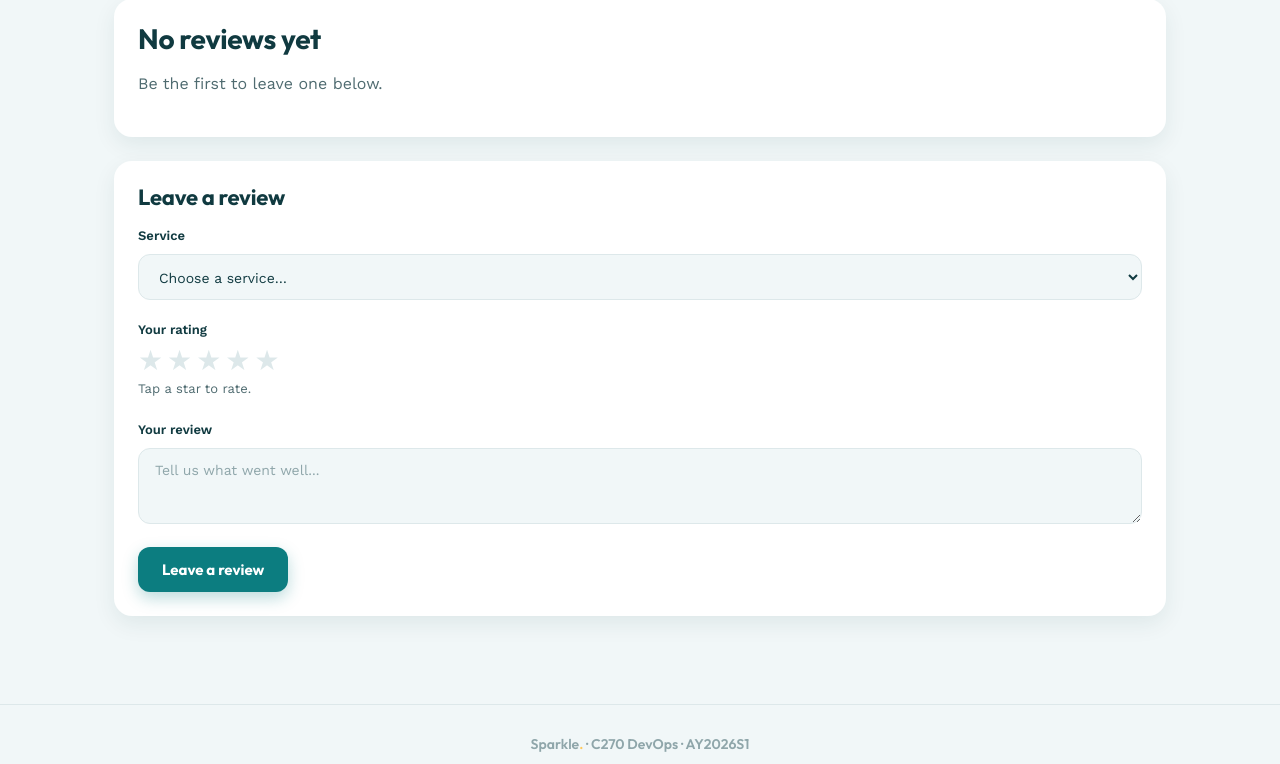
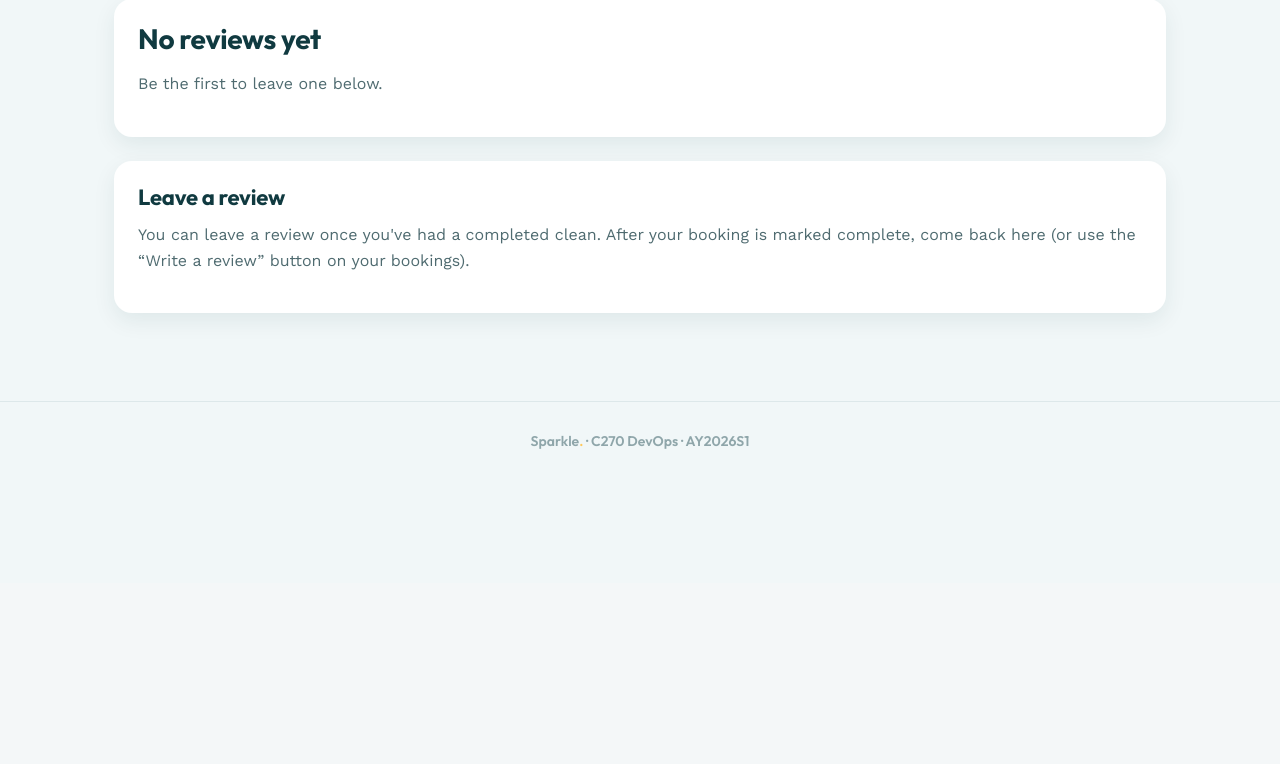
Before and after one commit to Hao-Jun-rp/C270-Team2, a Flask app: page /reviews/ in a window 1280 px wide. Shown: the part 217-981 px from the top of the page. After the commit the page ends 666 px from the top, so only its background shows below. Run offline with Flask 3, Linux system fonts and the light colour scheme; the visitor is signed in with stand-in values (Sample User, id 1); data that the repository does not hold is empty.

Commit message:
changes based on the logic review

```diff
--- a/app/admin/routes.py
+++ b/app/admin/routes.py
@@ -25,7 +25,7 @@ SERVICES   (/admin/services)
 from datetime import datetime
 
 from flask import (Blueprint, render_template, request, redirect,
-                   url_for, flash, abort)
+                   url_for, flash, abort, jsonify)
 
 from ..extensions import db
 from ..models import User, Service, Booking, Review, Notification
@@ -36,6 +36,16 @@ admin_bp = Blueprint("admin", __name__, url_prefix="/admin",
                      template_folder="templates")
 
 BOOKING_STATUSES = ["Pending", "Confirmed", "Completed", "Cancelled"]
+
+# Which status changes an admin is allowed to make. Completed and Cancelled
+# are terminal (no onward moves). This is enforced server-side so a crafted
+# request can't do nonsense like Completed -> Pending.
+ALLOWED_TRANSITIONS = {
+    "Pending":   {"Confirmed", "Cancelled"},
+    "Confirmed": {"Completed", "Cancelled"},
+    "Completed": set(),
+    "Cancelled": set(),
+}
 
 
 # ---------------------------------------------------------------
@@ -70,6 +80,16 @@ def dashboard():
                            recent_bookings=recent_bookings)
 
 
+@admin_bp.route("/api/pending-count")
+@admin_required
+def pending_count():
+    """Polled by the navbar so the admin badge updates without a refresh.
+    Returns how many things currently need admin attention."""
+    pending = (Booking.query.filter_by(status="Pending").count()
+               + Review.query.filter_by(status="Pending").count())
+    return jsonify({"pending": pending})
+
+
 # ===============================================================
 # Bookings management
 # ===============================================================
@@ -96,6 +116,11 @@ def update_booking_status(booking_id):
         return redirect(url_for("admin.bookings"))
     if new_status == booking.status:
         flash(f"Booking {booking.display_id} is already {new_status}.", "error")
+        return redirect(url_for("admin.bookings"))
+    if new_status not in ALLOWED_TRANSITIONS.get(booking.status, set()):
+        # e.g. trying to move a Completed/Cancelled booking, or an illogical jump.
+        flash(f"Can't change booking {booking.display_id} from "
+              f"{booking.status} to {new_status}.", "error")
         return redirect(url_for("admin.bookings"))
 
     booking.status = new_status
--- a/app/auth/routes.py
+++ b/app/auth/routes.py
@@ -30,6 +30,8 @@ def register():
         # ---- Checks (stop at the first problem) ----
         if not name or not email or not password:
             flash("Please fill in every field.", "error")
+        elif len(name) > 80:
+            flash("Name is too long (max 80 characters).", "error")
         elif not EMAIL_RE.match(email):
             flash("Please enter a valid email address.", "error")
         elif len(password) < 6:
--- a/app/auth/templates/auth/register.html
+++ b/app/auth/templates/auth/register.html
@@ -6,7 +6,7 @@
   <p class="text-muted" style="margin-bottom:24px">It only takes a few seconds.</p>
   <form method="POST" action="{{ url_for('auth.register') }}">
     <label class="field-label">Name</label>
-    <input class="input" type="text" name="name" value="{{ name or '' }}" placeholder="Your name" required style="margin-bottom:16px">
+    <input class="input" type="text" name="name" value="{{ name or '' }}" placeholder="Your name" maxlength="80" required style="margin-bottom:16px">
     <label class="field-label">Email</label>
     <input class="input" type="email" name="email" value="{{ email or '' }}" placeholder="you@example.com" required style="margin-bottom:16px">
     <label class="field-label">Password</label>
--- a/app/booking/routes.py
+++ b/app/booking/routes.py
@@ -9,6 +9,7 @@ BOOKING (Ashish) — connected to the database.
   checked (Luhn, expiry, CVV) and then DISCARDED — never stored.
 - Submitting saves a real Booking row AND fires a real notification.
 - The list page shows that user's real bookings.
+- Customers can CANCEL or EDIT their own upcoming bookings (see bottom).
 """
 import math
 import re
@@ -120,8 +121,33 @@ def validate_card(form):
     return None
 
 
+def validate_slot(service, date_str, time_str):
+    """Shared date+slot validation used by BOTH create and edit.
+    Returns (parsed_date, error_message). parsed_date is a date object
+    when valid, else None."""
+    parsed_date = None
+    if date_str:
+        try:
+            parsed_date = datetime.strptime(date_str, "%Y-%m-%d").date()
+        except ValueError:
+            parsed_date = None
+
+    if not parsed_date:
+        return None, "That date doesn't look right — please pick a valid date."
+    if parsed_date < date.today():
+        return None, "You can't book a date in the past — please pick today or a later date."
+
+    valid_slots = slots_for(duration_hours(service.duration))
+    if time_str not in valid_slots:
+        return None, (f"That time slot doesn't fit {service.name} "
+                      f"({service.duration}) — please pick a slot from the list.")
+    if parsed_date == date.today() and slot_start_passed(time_str):
+        return None, "That time slot has already started — please pick a later slot."
+    return parsed_date, None
+
+
 # =========================================================
-# Routes
+# List + create
 # =========================================================
 @booking_bp.route("/")
 @login_required
@@ -149,8 +175,6 @@ def add_booking():
     today = date.today().isoformat()
 
     def show_form(form_values):
-        """Re-render the form (used for errors), keeping what was typed.
-        Card fields are deliberately NOT echoed back."""
         sid = form_values.get("service_id")
         return render_template(
             "booking/addbooking.html",
@@ -169,32 +193,15 @@ def add_booking():
 
         service = Service.query.get(service_id) if service_id else None
 
-        # Parse + validate the date: must be a real date, and not in the past.
+        error = None
         parsed_date = None
-        if booking_date:
-            try:
-                parsed_date = datetime.strptime(booking_date, "%Y-%m-%d").date()
-            except ValueError:
-                parsed_date = None
-
-        error = None
         if not service or not booking_date or not time or not address:
             error = "Please pick a service and fill in the date, time and address."
-        elif not parsed_date:
-            error = "That date doesn't look right — please pick a valid date."
-        elif parsed_date < date.today():
-            error = "You can't book a date in the past — please pick today or a later date."
-        elif time not in services_meta[service.id]["slots"]:
-            # Blocks stale/forged slots, e.g. a 1-hour slot for a 5-hour job.
-            error = (f"That time slot doesn't fit {service.name} "
-                     f"({service.duration}) — please pick a slot from the list.")
-        elif parsed_date == date.today() and slot_start_passed(time):
-            # Booking for TODAY: the slot's start time must still be ahead of
-            # us. (Rejecting past dates isn't enough — "09:00" is invalid at 3pm.)
-            error = "That time slot has already started — please pick a later slot."
-        elif payment_method not in PAYMENT_METHODS:
+        else:
+            parsed_date, error = validate_slot(service, booking_date, time)
+        if not error and payment_method not in PAYMENT_METHODS:
             error = "Please choose how you'd like to pay."
-        elif payment_method == "Card":
+        elif not error and payment_method == "Card":
             error = validate_card(request.form)  # None if the card is fine
 
         if error:
@@ -210,7 +217,7 @@ def add_booking():
         booking = Booking(
             user_id=current_user.id,
             service_id=service.id,
-            date=booking_date,
+            date=parsed_date,
             time=time,
             address=address,
             notes=notes,
@@ -221,11 +228,10 @@ def add_booking():
         db.session.add(booking)
         db.session.commit()
 
-        # Fire a REAL notification off the real booking (not hand-typed/demo data).
         from ..notifications.routes import create_notification
         create_notification(
             current_user.id,
-            f"Your booking for {service.name} on {booking_date} at {time} "
+            f"Your booking for {service.name} on {parsed_date.isoformat()} at {time} "
             f"has been received and is pending confirmation.",
             link=url_for("booking.index"),
         )
@@ -243,3 +249,117 @@ def add_booking():
         selected_slots=services_meta.get(preselect, {}).get("slots", []),
         form={"service_id": preselect},
     )
+
+
+# =========================================================
+# Customer self-service: EDIT and CANCEL own bookings
+# =========================================================
+# A customer can only touch a booking that is theirs AND still upcoming
+# (Pending or Confirmed). Completed/Cancelled bookings are locked.
+EDITABLE_STATUSES = ("Pending", "Confirmed")
+
+
+def _own_active_booking_or_none(booking_id):
+    """Fetch a booking only if it belongs to the current user and is still
+    Pending/Confirmed. Returns None otherwise (used to block tampering)."""
+    booking = Booking.query.filter_by(id=booking_id,
+                                      user_id=current_user.id).first()
+    if not booking or booking.status not in EDITABLE_STATUSES:
+        return None
+    return booking
+
+
+@booking_bp.route("/<int:booking_id>/edit", methods=["GET", "POST"])
+@login_required
+def edit_booking(booking_id):
+    booking = _own_active_booking_or_none(booking_id)
+    if not booking:
+        flash("That booking can't be edited (it may be completed or cancelled).",
+              "error")
+        return redirect(url_for("booking.index"))
+
+    # The service is fixed on edit — to change service, cancel + rebook.
+    service = booking.service
+    slots = slots_for(duration_hours(service.duration))
+    today = date.today().isoformat()
+
+    if request.method == "POST":
+        booking_date = request.form.get("date", "").strip()
+        time = request.form.get("time", "").strip()
+        address = request.form.get("address", "").strip()
+        notes = request.form.get("notes", "").strip()
+
+        error = None
+        if not booking_date or not time or not address:
+            error = "Please fill in the date, time and address."
+        else:
+            parsed_date, error = validate_slot(service, booking_date, time)
+
+        if error:
+            flash(error, "error")
+            return render_template("booking/editbooking.html", booking=booking,
+                                   service=service, slots=slots, today=today,
+                                   form={"date": booking_date, "time": time,
+                                         "address": address, "notes": notes})
+
+        # Did anything actually change? (used to decide re-confirmation)
+        changed = (parsed_date != booking.date or time != booking.time
+                   or address != booking.address or (notes or "") != (booking.notes or ""))
+
+        booking.date = parsed_date
+        booking.time = time
+        booking.address = address
+        booking.notes = notes
+
+        # Editing a CONFIRMED booking sends it back to Pending so the admin
+        # re-confirms it (availability may have changed). Pending stays Pending.
+        reverted = False
+        if changed and booking.status == "Confirmed":
+            booking.status = "Pending"
+            reverted = True
+
+        db.session.commit()
+
+        if reverted:
+            from ..notifications.routes import create_notification
+            create_notification(
+                current_user.id,
+                f"Your {service.name} booking was updated and is pending "
+                f"re-confirmation.",
+                link=url_for("booking.index"))
+            flash("Booking updated. Because you changed a confirmed booking, "
+                  "it's pending re-confirmation.", "success")
+        else:
+            flash("Booking updated.", "success")
+        return redirect(url_for("booking.index"))
+
+    # GET — pre-fill the form with the current values.
+    return render_template("booking/editbooking.html", booking=booking,
+                           service=service, slots=slots, today=today,
+                           form={"date": booking.date.isoformat(),
+                                 "time": booking.time,
+                                 "address": booking.address,
+                                 "notes": booking.notes or ""})
+
+
+@booking_bp.route("/<int:booking_id>/cancel", methods=["POST"])
+@login_required
+def cancel_booking(booking_id):
+    booking = _own_active_booking_or_none(booking_id)
+    if not booking:
+        flash("That booking can't be cancelled (it may be completed or already "
+              "cancelled).", "error")
+        return redirect(url_for("booking.index"))
+
+    booking.status = "Cancelled"
+    db.session.commit()
+
+    from ..notifications.routes import create_notification
+    create_notification(
+        current_user.id,
+        f"You cancelled your {booking.service.name} booking on "
+        f"{booking.date.isoformat()}.",
+        link=url_for("booking.index"))
+
+    flash(f"Your {booking.service.name} booking has been cancelled.", "success")
+    return redirect(url_for("booking.index"))
--- a/app/listings/routes.py
+++ b/app/listings/routes.py
@@ -2,7 +2,7 @@
 LISTINGS (Hazirah) — the Services page.
 
 CHANGED: this page now reads services from the DATABASE (the Service table)
-instead of a hardcoded Python list. Run  python seed.py  once to fill the
+instead of a hardcoded Python list. Run  python seed_demo.py  once to fill the
 table. The template did not need to change — the field names are the same.
 """
 from flask import render_template
--- a/app/models.py
+++ b/app/models.py
@@ -101,7 +101,10 @@ class Booking(db.Model):
     id = db.Column(db.Integer, primary_key=True)
     user_id = db.Column(db.Integer, db.ForeignKey("user.id"), nullable=False)
     service_id = db.Column(db.Integer, db.ForeignKey("service.id"), nullable=False)
-    date = db.Column(db.String(20), nullable=False)
+    # Real DATE type (was free text). Real date sorting/filtering + clean
+    # "is this in the past" checks. `time` stays a slot LABEL ("09:00–12:00")
+    # on purpose — it's a discrete booking slot (a range), not a timestamp.
+    date = db.Column(db.Date, nullable=False)
     time = db.Column(db.String(20), nullable=False)
     address = db.Column(db.String(200), nullable=False)
     notes = db.Column(db.String(500), nullable=True)
--- a/app/reviews/routes.py
+++ b/app/reviews/routes.py
@@ -9,7 +9,7 @@ REVIEWS (Matthew) — connected to the database.
 from flask import Blueprint, render_template, request, redirect, url_for, flash
 from flask_login import login_required, current_user
 from ..extensions import db
-from ..models import Review, Service
+from ..models import Review, Service, Booking
 
 reviews_bp = Blueprint("reviews", __name__, url_prefix="/reviews", template_folder="templates")
 
@@ -17,6 +17,26 @@ reviews_bp = Blueprint("reviews", __name__, url_prefix="/reviews", template_fold
 def stars(n):
     n = int(n or 0)
     return "★" * n + "☆" * (5 - n)
+
+
+def reviewable_services_for(user):
+    """Services this user is allowed to review right now: they have a
+    COMPLETED booking for it and haven't reviewed it yet. Returns a list
+    of Service objects. (This is the 'verified purchase' rule.)"""
+    if not user.is_authenticated:
+        return []
+    completed_ids = {
+        b.service_id for b in Booking.query.filter_by(
+            user_id=user.id, status="Completed").all()
+    }
+    already_reviewed = {
+        r.service_id for r in Review.query.filter_by(user_id=user.id).all()
+    }
+    allowed = completed_ids - already_reviewed
+    if not allowed:
+        return []
+    return (Service.query.filter(Service.id.in_(allowed))
+            .order_by(Service.name).all())
 
 
 @reviews_bp.route("/")
@@ -36,7 +56,10 @@ def index():
 
     reviews = query.order_by(Review.created_at.desc()).all()
     avg = round(sum(r.rating for r in reviews) / len(reviews), 1) if reviews else 0.0
-    services = Service.query.filter_by(is_active=True).order_by(Service.name).all()
+
+    # Dropdown only offers services the user can actually review right now
+    # (a completed booking they haven't reviewed yet).
+    services = reviewable_services_for(current_user)
 
     # The logged-in user's OWN reviews that aren't Approved yet (Pending/Hidden).
     # These are deliberately excluded from the public `reviews` list above, so
@@ -61,11 +84,20 @@ def index():
 def submit():
     service_id = request.form.get("service_id", type=int)
     rating = request.form.get("rating", type=int)
+    title = (request.form.get("review_title") or "").strip()
     text = (request.form.get("review") or "").strip()
     service = Service.query.get(service_id) if service_id else None
 
     if not service or not rating or rating < 1 or rating > 5 or not text:
         flash("Please choose a service, a star rating, and write a short review.", "error")
+        return redirect(url_for("reviews.index"))
+
+    # Verified-purchase rule: you can only review a service you've had
+    # COMPLETED. (Blocks reviewing services you never actually used.)
+    has_completed = Booking.query.filter_by(
+        user_id=current_user.id, service_id=service.id, status="Completed").first()
+    if not has_completed:
+        flash("You can only review a service after a completed booking.", "error")
         return redirect(url_for("reviews.index"))
 
     already = Review.query.filter_by(user_id=current_user.id, service_id=service.id).first()
@@ -75,7 +107,8 @@ def submit():
 
     db.session.add(Review(
         user_id=current_user.id, service_id=service.id,
-        rating=rating, review_description=text, status="Pending",
+        rating=rating, review_title=(title or None),
+        review_description=text, status="Pending",
     ))
     db.session.commit()
 
--- a/app/reviews/templates/reviews/index.html
+++ b/app/reviews/templates/reviews/index.html
@@ -58,6 +58,7 @@
 <div class="card card-raised" id="leave-review" style="margin-top:24px">
   <h3>Leave a review</h3>
   {% if current_user.is_authenticated %}
+    {% if services %}
     <form action="{{ url_for('reviews.submit') }}" method="POST" style="margin-top:12px">
       <label style="font-weight:600;font-size:.8125rem">Service</label><br>
       <select class="input" name="service_id" required style="width:100%;margin:6px 0 16px">
@@ -81,11 +82,20 @@
       <div id="ratingHint" class="text-muted" style="font-size:.8125rem;margin:0 0 16px">Tap a star to rate.</div>
       <input type="hidden" name="rating" id="ratingValue" value="">
 
+      <label style="font-weight:600;font-size:.8125rem">Title <span class="text-muted" style="font-weight:400">(optional)</span></label><br>
+      <input class="input" type="text" name="review_title" maxlength="100" placeholder="Sum it up in a few words" style="width:100%;margin:6px 0 16px">
+
       <label style="font-weight:600;font-size:.8125rem">Your review</label><br>
       <textarea class="input" name="review" placeholder="Tell us what went well..." required style="width:100%;margin:6px 0 16px;resize:vertical" rows="3"></textarea><br>
 
       <button type="submit" class="btn btn-primary">Leave a review</button>
     </form>
+    {% else %}
+    <p class="text-muted" style="margin-top:8px">
+      You can leave a review once you've had a completed clean. After your booking is
+      marked complete, come back here (or use the “Write a review” button on your bookings).
+    </p>
+    {% endif %}
   {% else %}
     <p class="text-muted" style="margin-top:8px">Please <a href="{{ url_for('auth.login') }}">log in</a> to leave a review.</p>
   {% endif %}
--- a/app/templates/base.html
+++ b/app/templates/base.html
@@ -16,7 +16,7 @@
       <a href="{{ url_for('listings.index') }}">Services</a>
       <a href="{{ url_for('booking.index') }}">Booking</a>
       {% if current_user.is_admin %}
-      <a href="{{ url_for('admin.dashboard') }}" style="color:var(--color-primary);font-weight:600">Admin</a>
+      <a href="{{ url_for('admin.dashboard') }}" style="color:var(--color-primary);font-weight:600;position:relative">Admin<span id="adminPending" style="display:none;margin-left:6px;background:var(--color-coral);color:#fff;font-size:.6875rem;font-weight:700;padding:1px 7px;border-radius:999px;vertical-align:middle"></span></a>
       {% endif %}
     </nav>
     {% endif %}
@@ -152,6 +152,29 @@
       pollNotifications();
       setInterval(pollNotifications, 30000);
     }
+
+    // ---- Admin: live pending badge (bookings + reviews needing attention) ----
+    {% if current_user.is_authenticated and current_user.is_admin %}
+    (function () {
+      var badge = document.getElementById("adminPending");
+      if (!badge) return;
+      function pollAdmin() {
+        fetch("{{ url_for('admin.pending_count') }}")
+          .then(function (r) { return r.json(); })
+          .then(function (d) {
+            if (d.pending > 0) {
+              badge.textContent = d.pending;
+              badge.style.display = "inline-block";
+            } else {
+              badge.style.display = "none";
+            }
+          })
+          .catch(function () { /* fail quietly */ });
+      }
+      pollAdmin();
+      setInterval(pollAdmin, 30000);
+    })();
+    {% endif %}
   </script>
 </body>
 </html>
--- a/seed_demo.py
+++ b/seed_demo.py
@@ -132,8 +132,11 @@ def run():
 
         if Booking.query.count() == 0:
             for ui, si, date, time, addr, notes, status, pmethod, pstatus in BOOKINGS:
+                # date is an ISO string in the data above; Booking.date is now
+                # a real DATE column, so parse it into a date object.
+                booking_date = datetime.strptime(date, "%Y-%m-%d").date()
                 db.session.add(Booking(user_id=users[ui].id, service_id=services[si].id,
-                                       date=date, time=time, address=addr,
+                                       date=booking_date, time=time, address=addr,
                                        notes=notes, status=status,
                                        payment_method=pmethod, payment_status=pstatus))
             db.session.commit()
```
Also changed, not shown: FIXED_README.txt (+74 -42 lines), app/booking/templates/booking/editbooking.html (added, +64 -0 lines), app/booking/templates/booking/index.html (+19 -3 lines), app/dashboard/mock_data.py (+10 -8 lines).
